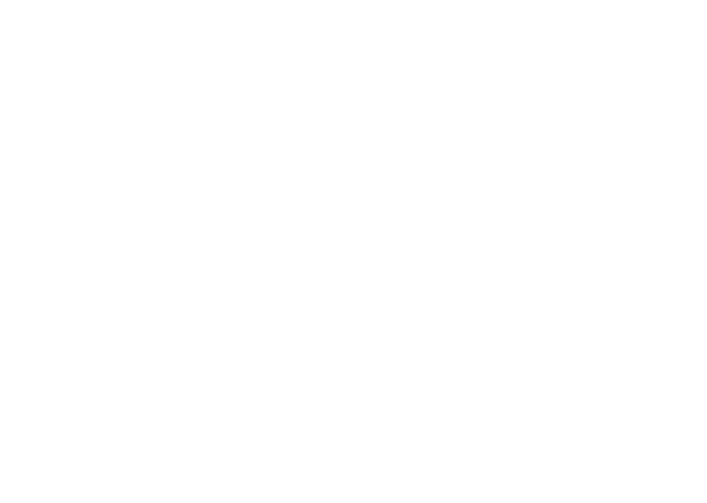
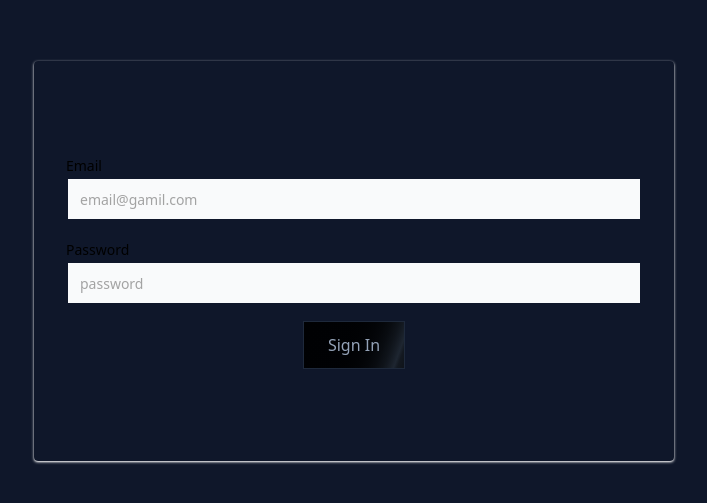
Before and after one commit to devjunayed/devjunayed-portfolio-client, a Next.js app: page /login in a window 1280 px wide. Shown: the part 139-642 px from the top of the page, without its empty margins (286-993 px from the left). Built offline with nearby package versions, Linux system fonts and the light colour scheme; no server answers.

Commit message:
login page done

```diff
--- a/package.json
+++ b/package.json
@@ -13,6 +13,8 @@
     "react-dom": "$react-dom"
   },
   "dependencies": {
+    "@radix-ui/react-label": "^2.1.0",
+    "@tabler/icons-react": "^3.22.0",
     "@tanstack/react-query": "^5.61.0",
     "axios": "^1.7.7",
     "class-variance-authority": "^0.7.0",
@@ -25,6 +27,7 @@
     "next": "15.0.3",
     "react": "19.0.0-rc-66855b96-20241106",
     "react-dom": "19.0.0-rc-66855b96-20241106",
+    "react-spinners": "^0.14.1",
     "react-toastify": "^10.0.6",
     "rimraf": "^6.0.1",
     "tailwind-merge": "^2.5.4",
--- a/src/app/(no-header-footer)/login/page.tsx
+++ b/src/app/(no-header-footer)/login/page.tsx
@@ -1,11 +1,13 @@
-import React from 'react'
+import Login from '@/components/Auth/Login'
+import Loading from '@/components/Shared/Loading'
+import React, { Suspense } from 'react'
 
-const login = () => {
+const page = () => {
   return (
-    <div>
-
-    </div>
+    <Suspense fallback={<Loading />}>
+        <Login />
+    </Suspense>
   )
 }
 
-export default login
+export default page
--- a/src/app/layout.tsx
+++ b/src/app/layout.tsx
@@ -1,7 +1,7 @@
 import type { Metadata } from "next";
 import localFont from "next/font/local";
 import "./globals.css";
-
+import Providers from "@/lib/Porviders";
 
 const geistSans = localFont({
   src: "./fonts/GeistVF.woff",
@@ -30,8 +30,7 @@ export default function RootLayout({
         className={`${geistSans.variable} bg-slate-900 ${geistMono.variable} antialiased`}
       >
         <div className=" overflow-y-hidden">
-
-            {children}
+          <Providers>{children}</Providers>
         </div>
       </body>
     </html>
--- /dev/null
+++ b/src/components/Auth/Login.tsx
@@ -0,0 +1,75 @@
+/* eslint-disable react-hooks/exhaustive-deps */
+"use client";
+import React, { FormEvent, useEffect } from "react";
+import { useUserLogin } from "@/hooks/auth.hook";
+import { useRouter, useSearchParams } from "next/navigation";
+import { CircleLoader } from "react-spinners";
+import { useUser } from "@/context/user.provider";
+import { Label } from "../ui/label";
+import { Input } from "../ui/input";
+
+const Login = () => {
+  const searchParams = useSearchParams();
+  const redirect = searchParams.get("redirect");
+  const router = useRouter();
+  const { mutate: handleLogin, isPending, isSuccess } = useUserLogin();
+  const { user } = useUser();
+
+  // Handle form submission
+  const handleSubmit = (e: FormEvent<HTMLFormElement>) => {
+    e.preventDefault();
+
+    const formData = new FormData(e.currentTarget);
+    const data = Object.fromEntries(formData.entries());
+
+    handleLogin(data);
+  };
+
+  useEffect(() => {
+    if (!isPending && isSuccess) {
+      if (redirect) {
+        router.push(redirect);
+      }
+      if (user) {
+        router.push("/");
+      }
+    }
+  }, [isPending, isSuccess, user]);
+
+  return (
+    <div className="flex items-center justify-center w-full h-screen ">
+      {/* inner container */}
+      <div className="flex sm:flex-row flex-col border-primary w-full mx-4 sm:mx-10 md:w-1/2  h-1/2 shadow-white shadow rounded">
+        {/* Right Side */}
+        <div className="w-full  p-8 flex flex-col justify-center">
+          <form onSubmit={handleSubmit} className="space-y-4">
+          <div>
+            <Label className="mb-4" htmlFor="email">Email</Label>
+            <Input name="email" id="email" placeholder="email@gamil.com" type="text" />
+          </div>
+          <div>
+            <Label className="mb-4" htmlFor="password">Password</Label>
+            <Input name="password" id="password" placeholder="password" type="password" />
+          </div>
+
+            <div className="flex justify-center">
+              <button
+                disabled={isPending}
+                type="submit"
+                className="inline-flex mx h-12 animate-shimmer items-center justify-center rounded-md border border-slate-800 bg-[linear-gradient(110deg,#000103,45%,#1e2631,55%,#000103)] bg-[length:200%_100%] px-6 font-medium text-slate-400 transition-colors focus:outline-none focus:ring-2 focus:ring-slate-400 focus:ring-offset-2 focus:ring-offset-slate-50"
+              >
+                {isPending ? (
+                  <CircleLoader size={24} color="white" />
+                ) : (
+                  "Sign In"
+                )}
+              </button>
+            </div>
+          </form>
+        </div>
+      </div>
+    </div>
+  );
+};
+
+export default Login;
--- /dev/null
+++ b/src/components/Shared/Loading.tsx
@@ -0,0 +1,12 @@
+import React from 'react'
+import { CircleLoader } from 'react-spinners'
+
+const Loading = () => {
+  return (
+    <div className='min-h-screen w-full flex justify-center items-center'>
+      <CircleLoader />
+    </div>
+  )
+}
+
+export default Loading
--- /dev/null
+++ b/src/components/ui/input.tsx
@@ -0,0 +1,63 @@
+/* eslint-disable @typescript-eslint/no-explicit-any */
+/* eslint-disable @typescript-eslint/no-empty-object-type */
+/* eslint-disable prefer-const */
+// Input component extends from shadcnui - https://ui.shadcn.com/docs/components/input
+"use client";
+import * as React from "react";
+import { cn } from "@/utils/utils";
+import { useMotionTemplate, useMotionValue, motion } from "framer-motion";
+
+export interface InputProps extends React.InputHTMLAttributes<HTMLInputElement> {}
+
+const Input = React.forwardRef<HTMLInputElement, InputProps>(
+  ({ className, type, ...props }, ref) => {
+    const radius = 100; // change this to increase the rdaius of the hover effect
+    const [visible, setVisible] = React.useState(false);
+
+    let mouseX = useMotionValue(0);
+    let mouseY = useMotionValue(0);
+
+    function handleMouseMove({ currentTarget, clientX, clientY }: any) {
+      let { left, top } = currentTarget.getBoundingClientRect();
+
+      mouseX.set(clientX - left);
+      mouseY.set(clientY - top);
+    }
+    return (
+      <motion.div
+        style={{
+          background: useMotionTemplate`
+        radial-gradient(
+          ${visible ? radius + "px" : "0px"} circle at ${mouseX}px ${mouseY}px,
+          var(--blue-500),
+          transparent 80%
+        )
+      `,
+        }}
+        onMouseMove={handleMouseMove}
+        onMouseEnter={() => setVisible(true)}
+        onMouseLeave={() => setVisible(false)}
+        className="p-[2px] rounded-lg transition duration-300 group/input"
+      >
+        <input
+          type={type}
+          className={cn(
+            `flex h-10 w-full border-none bg-gray-50 dark:bg-zinc-800 text-black dark:text-white shadow-input rounded-md px-3 py-2 text-sm  file:border-0 file:bg-transparent
+          file:text-sm file:font-medium placeholder:text-neutral-400 dark:placeholder-text-neutral-600
+          focus-visible:outline-none focus-visible:ring-[2px]  focus-visible:ring-neutral-400 dark:focus-visible:ring-neutral-600
+           disabled:cursor-not-allowed disabled:opacity-50
+           dark:shadow-[0px_0px_1px_1px_var(--neutral-700)]
+           group-hover/input:shadow-none transition duration-400
+           `,
+            className
+          )}
+          ref={ref}
+          {...props}
+        />
+      </motion.div>
+    );
+  }
+);
+Input.displayName = "Input";
+
+export { Input };
--- /dev/null
+++ b/src/components/ui/label.tsx
@@ -0,0 +1,24 @@
+// Label component extends from shadcnui - https://ui.shadcn.com/docs/components/label
+
+"use client";
+import * as React from "react";
+import * as LabelPrimitive from "@radix-ui/react-label";
+
+import { cn } from "@/utils/utils";
+
+const Label = React.forwardRef<
+  React.ElementRef<typeof LabelPrimitive.Root>,
+  React.ComponentPropsWithoutRef<typeof LabelPrimitive.Root>
+>(({ className, ...props }, ref) => (
+  <LabelPrimitive.Root
+    ref={ref}
+    className={cn(
+      "text-sm font-medium text-black dark:text-white leading-none peer-disabled:cursor-not-allowed peer-disabled:opacity-70",
+      className
+    )}
+    {...props}
+  />
+));
+Label.displayName = LabelPrimitive.Root.displayName;
+
+export { Label };
--- /dev/null
+++ b/src/hooks/auth.hook.ts
@@ -0,0 +1,21 @@
+import { loginUser } from "@/services/AuthService";
+import { useMutation } from "@tanstack/react-query";
+import { toast } from "react-toastify";
+
+
+export const useUserLogin = () => {
+  return useMutation<unknown, Error, unknown>({
+    mutationKey: ["USER_LOGIN"],
+    mutationFn: async (userData) => await loginUser(userData),
+    onSuccess: () => {
+      toast.success("User logged in successfully", {
+        position: 'top-center'
+      });
+    },
+    onError: (error) => {
+      toast.error(error.message, {
+        position: "top-center"
+      });
+    },
+  });
+};
--- a/tailwind.config.ts
+++ b/tailwind.config.ts
@@ -21,6 +21,9 @@ const config = {
       },
     },
     extend: {
+      boxShadow: {
+        input: `0px 2px 3px -1px rgba(0,0,0,0.1), 0px 1px 0px 0px rgba(25,28,33,0.02), 0px 0px 0px 1px rgba(25,28,33,0.08)`,
+      },
       colors: {
         border: "hsl(var(--border))",
         input: "hsl(var(--input))",
```
Also changed, not shown: 1 other file (tests, documents, lock files or other folders).
